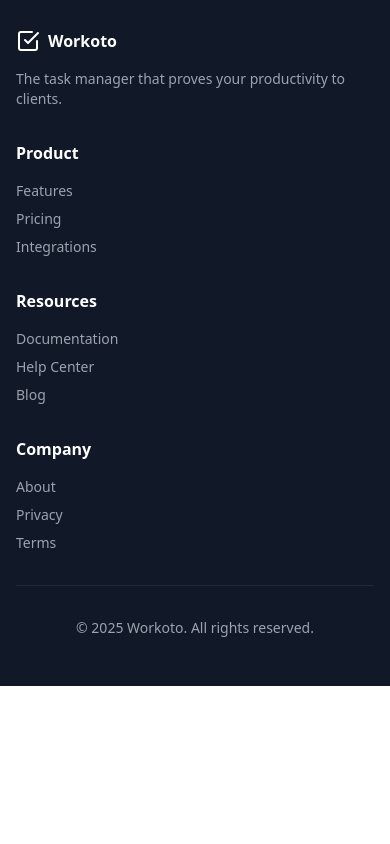
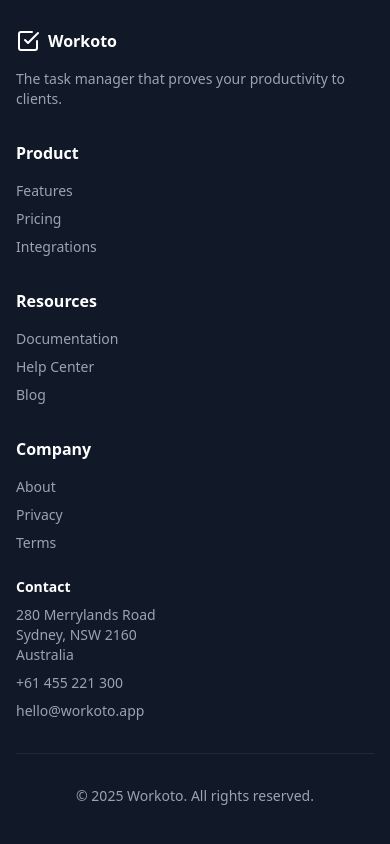
Before and after one commit to benjiemalinao87/task-manager, a React (Vite) app: page / in a window 390 px wide. Shown: the part 9821-10665 px from the top of the page. Before the commit the page ends 10507 px from the top, so only its background shows below. Built offline with nearby package versions, Linux system fonts and the light colour scheme; no server answers.

Commit message:
Add company contact information to footer
- Address: 280 Merrylands Road, Sydney NSW 2160, Australia
- Phone: +61 455 221 300
- Email: hello@workoto.app

```diff
--- a/src/components/LandingPage.tsx
+++ b/src/components/LandingPage.tsx
@@ -541,6 +541,12 @@ export function LandingPage({ onGetStarted }: LandingPageProps) {
                 <li><a href="#" className="hover:text-white">Privacy</a></li>
                 <li><a href="#" className="hover:text-white">Terms</a></li>
               </ul>
+              <div className="mt-6 space-y-2 text-sm">
+                <p className="text-white font-semibold mb-2">Contact</p>
+                <p>280 Merrylands Road<br />Sydney, NSW 2160<br />Australia</p>
+                <p><a href="tel:+61455221300" className="hover:text-white">+61 455 221 300</a></p>
+                <p><a href="mailto:hello@workoto.app" className="hover:text-white">hello@workoto.app</a></p>
+              </div>
             </div>
           </div>
           <div className="border-t border-gray-800 pt-8 text-center text-sm">
```
